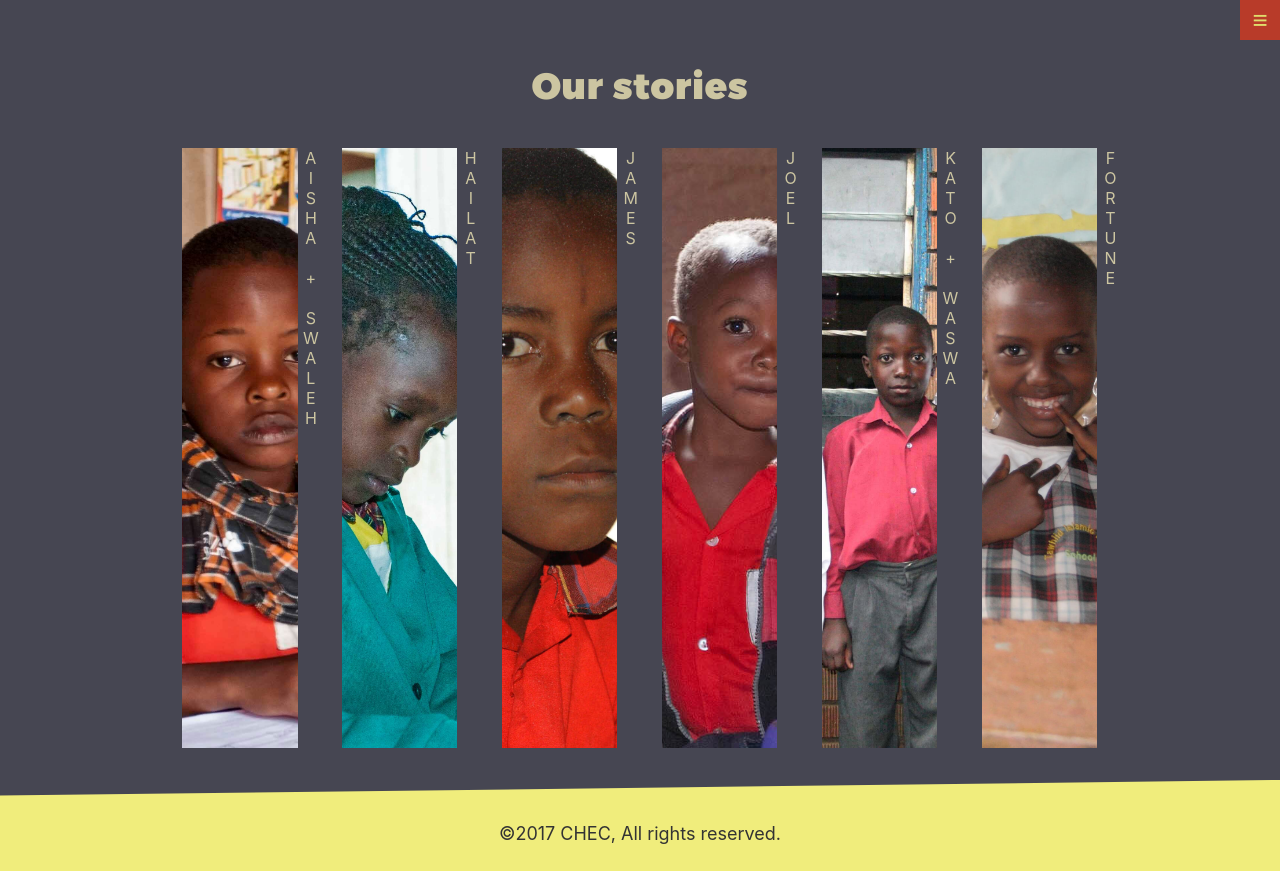
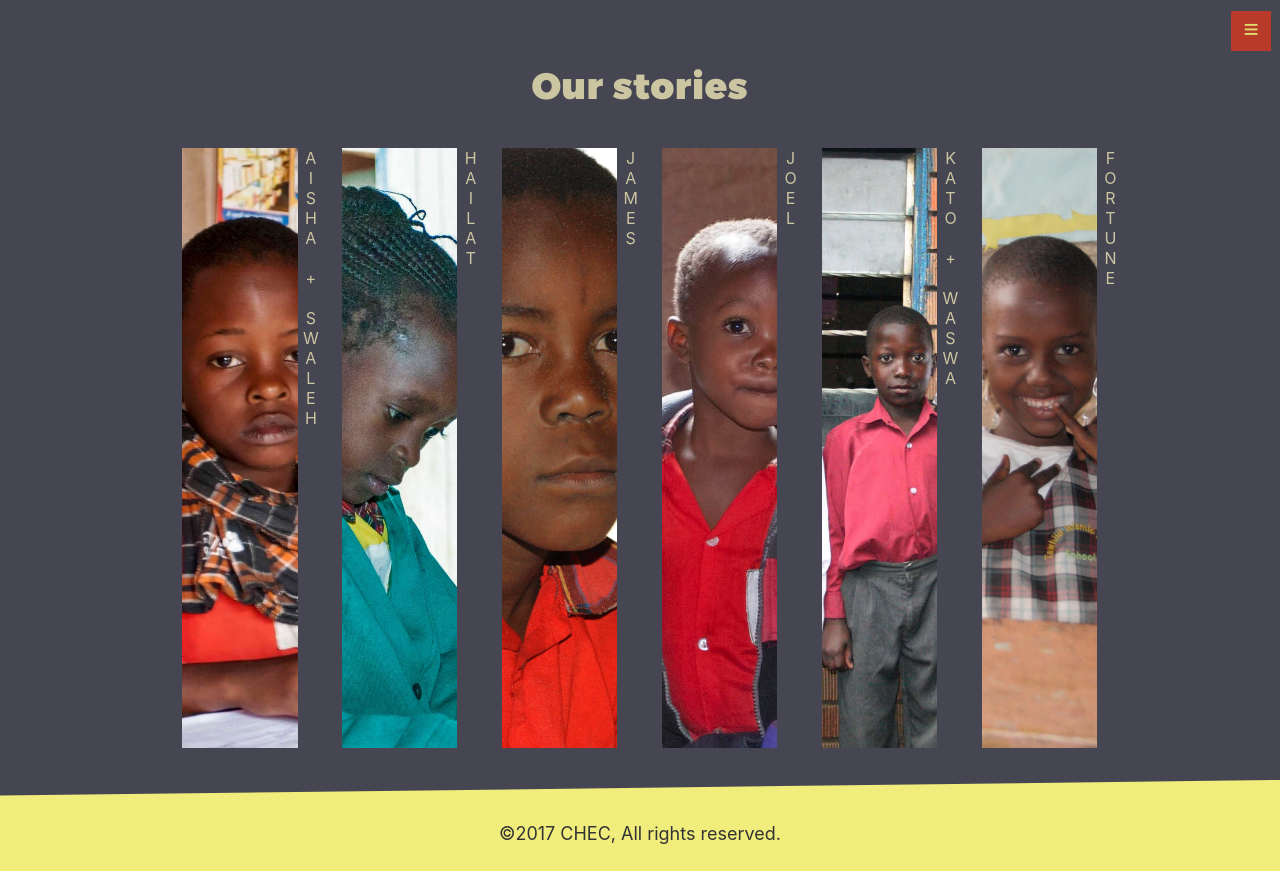
Before and after one commit to childhappiness/childhappiness.github.io, a plain HTML site: page stories.html in a window 1280 px wide. Drawn offline with Linux system fonts and the light colour scheme.

Commit message:
tweak navicon

```diff
--- a/stories.html
+++ b/stories.html
@@ -74,7 +74,7 @@
       .menu-visible.menu:after { opacity:1; pointer-events:auto; }
       .layout { display:flex; flex-direction:column; min-height:100vh; position:relative; overflow:hidden; }
       .header { position:absolute; width:100%; z-index:1; border-bottom:1px solid rgba(204, 197, 161, 0.05); overflow:hidden; /*clears menu-icon float*/ }
-      .menu-icon { content:"Menu"; font-size:1.45rem; color:#E0DD6C; background-color:#B83B29; width:2.223rem; height:2.223rem; line-height:2.223rem; text-align:center; float:right; cursor:pointer; }
+      .menu-icon { content:"Menu"; margin:0.6rem 0.5rem 0 0; font-size:1.45rem; font-weight:bold; color:#E0DD6C; background-color:#B83B29; width:2.223rem; height:2.223rem; line-height:1.4; text-align:center; float:right; cursor:pointer; }
       .app-menu { height:90vh; /*box-shadow:none;*/ background-color:rgba(70,70,82,0.82); }
       @media (min-width: 768px) {
         .header { border:none; }
```
